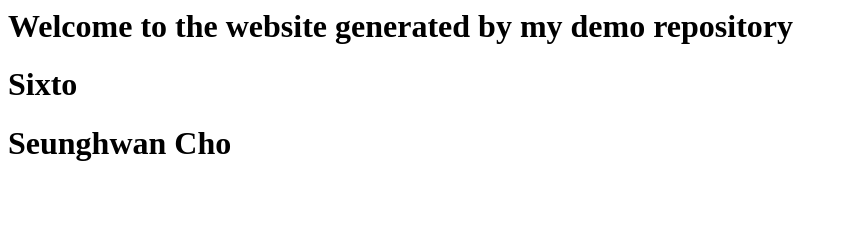
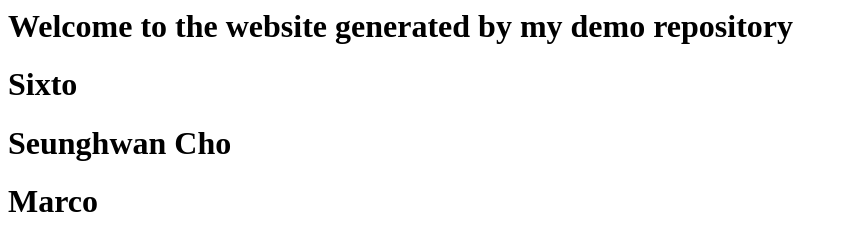
Before and after one commit to Foodies-Devs/demo-repository, a website: page index.html in a window 1280 px wide. Shown: the whole page, without its empty margins (0-847 px from the left). Drawn offline with Linux system fonts and the light colour scheme.

Commit message:
FIrst commit

```diff
--- a/index.html
+++ b/index.html
@@ -2,3 +2,4 @@
 
 <h1> Sixto </h1>
 <h1> Seunghwan Cho </h1>
+<h1> Marco</h1>
```
